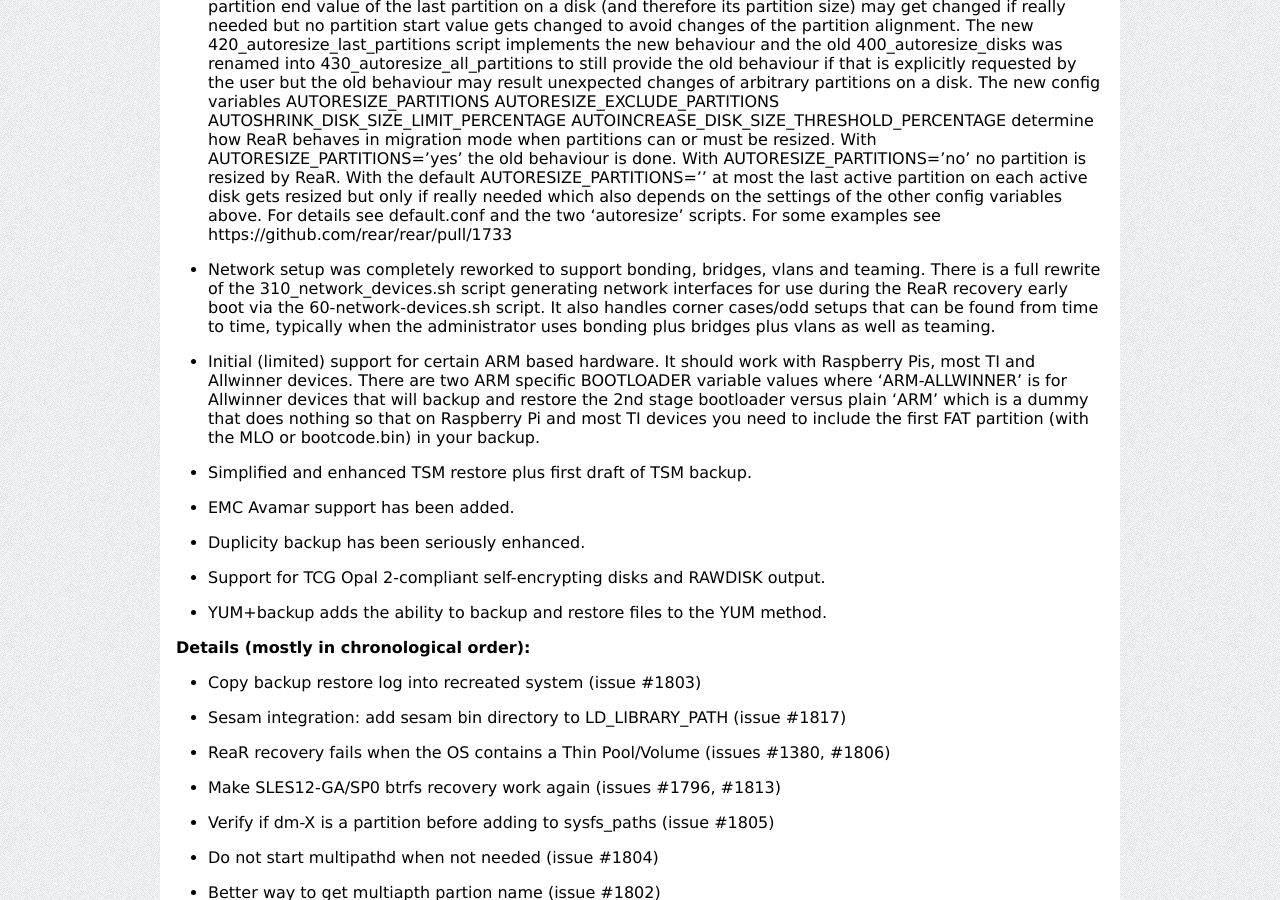
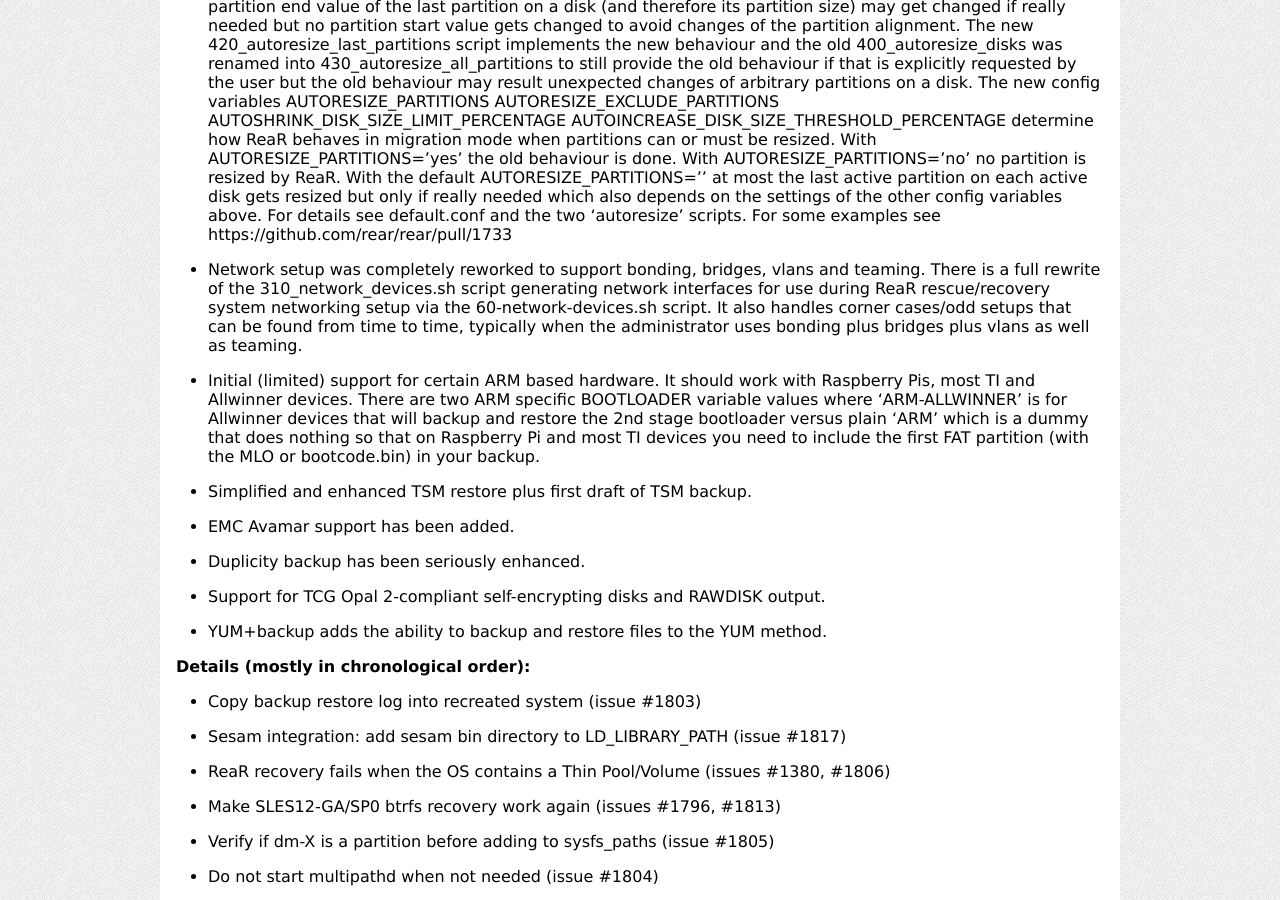
Before and after one commit to rear/rear.github.com, a Jekyll site: the page built from documentation/release-notes-2-4.md, in a window 1280 px wide and 900 px high, scrolled down 3158 px. Built offline with Jekyll 4.4.1, drawn with Linux system fonts in a browser that asks for light colours; comment, search, counter and statistics services are not loaded.

Commit message:
Update release-notes-2-4.md
Better wording "ReaR rescue/recovery system networking setup"
instead of possibly misleading "ReaR recovery early boot".

```diff
--- a/documentation/release-notes-2-4.md
+++ b/documentation/release-notes-2-4.md
@@ -208,7 +208,7 @@
 
 * Network setup was completely reworked to support bonding, bridges, vlans and teaming.
 There is a full rewrite of the 310_network_devices.sh script generating network interfaces
-for use during the ReaR recovery early boot via the 60-network-devices.sh script.
+for use during ReaR rescue/recovery system networking setup via the 60-network-devices.sh script.
 It also handles corner cases/odd setups that can be found from time to time,
 typically when the administrator uses bonding plus bridges plus vlans as well as teaming.
 
```
